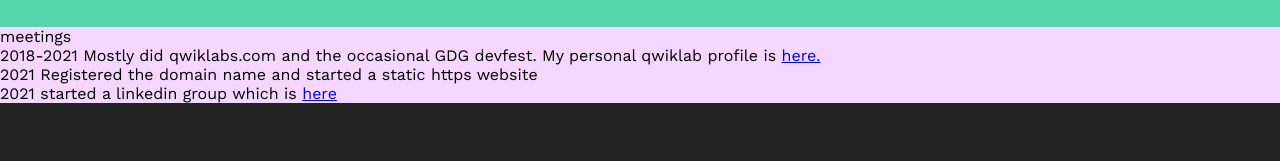
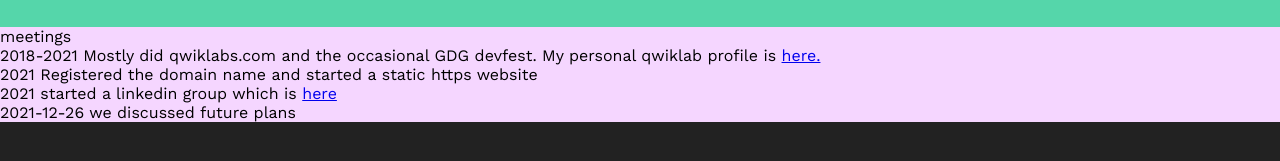
Before and after one commit to rtp-gcp/rtp_gcp_website, a plain HTML site: page www-root/meetings.html in a window 1280 px wide. Shown: the part 73-234 px from the top of the page. Drawn offline with nearby package versions, Linux system fonts and the light colour scheme.

Commit message:
update meetings documents

```diff
--- a/www-root/meetings.html
+++ b/www-root/meetings.html
@@ -48,6 +48,10 @@
     2021 started a linkedin group which is <a href="https://www.linkedin.com/groups/9107676/"> here</a>
 </div>
 
+<div>
+    2021-12-26 we discussed future plans
+</div>
+
 
 </div>
 
```
